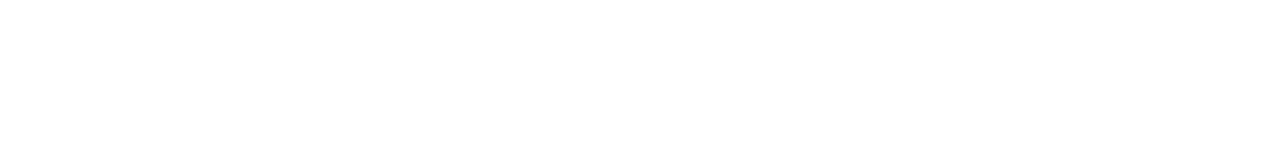
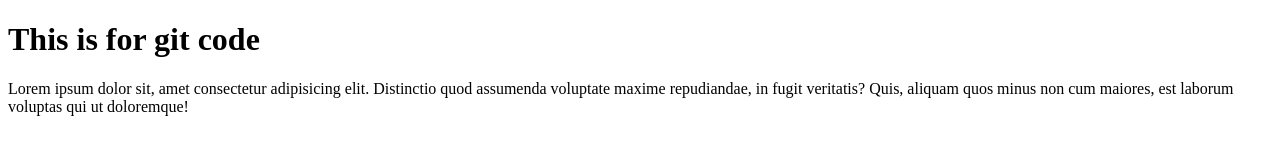
Before and after one commit to Khorshed30/my_first_repo, a plain HTML site: page index.html in a window 1280 px wide. Drawn offline with Linux system fonts and the light colour scheme.

Commit message:
added paragraph

```diff
--- a/index.html
+++ b/index.html
@@ -7,6 +7,11 @@
     <title>My First Github repo</title>
 </head>
 <body>
+    <h1>This is for git code</h1>
+    <h3></h3>
+    <p>Lorem ipsum dolor sit, amet consectetur adipisicing elit. Distinctio quod assumenda voluptate maxime repudiandae, in fugit veritatis? Quis, aliquam quos minus non cum maiores, est laborum voluptas qui ut doloremque!</p>
+
+
 
 </body>
 </html>
```
